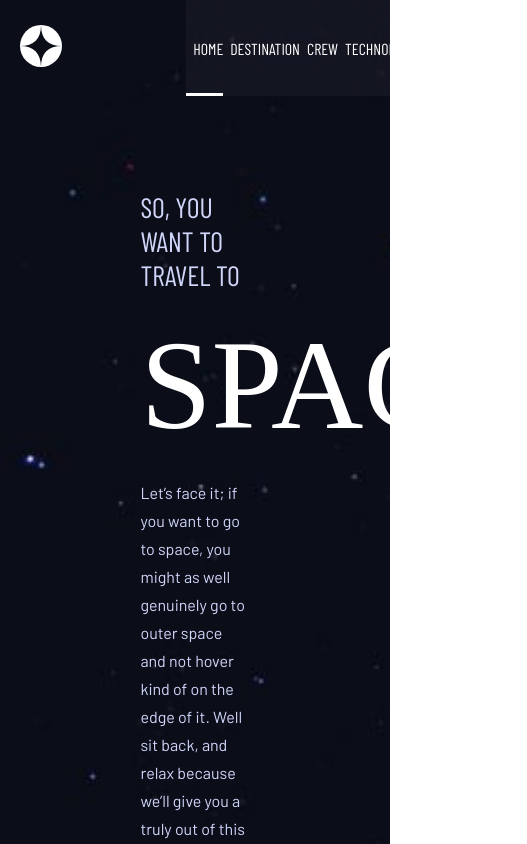
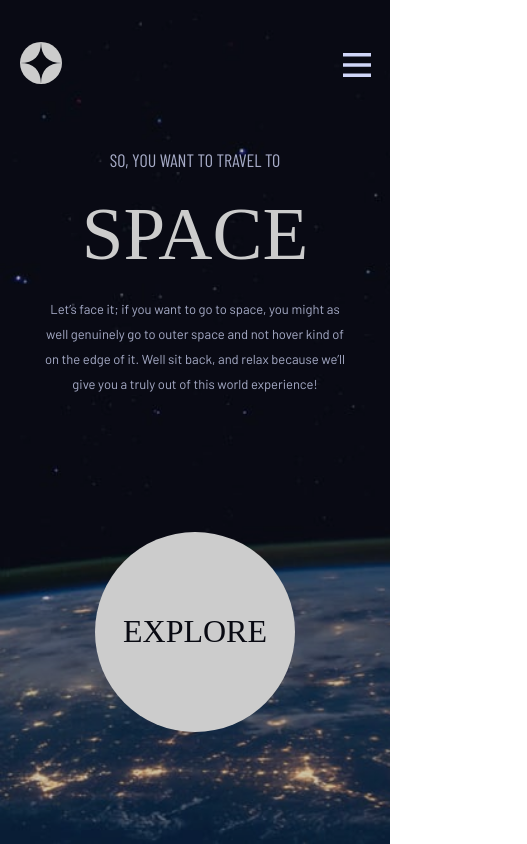
Before and after one commit to Segnities/space-tourism, a React (Vite) app: page / in a window 390 px wide. Shown: the top 844 px of the page, 527 px wide, since content can reach past the window. Built offline with nearby package versions, Linux system fonts and the light colour scheme; a web font is replaced by a local one.

Commit message:
home page mobile, tablet && desktop versions is done

```diff
--- a/src/App.tsx
+++ b/src/App.tsx
@@ -4,24 +4,25 @@ import { BrowserRouter } from "react-router-dom";
 
 import AppRouter from "./components/AppRouter";
 import Header from "./components/UI/Header/Header";
+import MobileHeader from "./components/UI/Header/MobileHeader";
 
 import styles from "./App.module.css";
 import { useSelector } from "react-redux";
+import { useResizeObserver } from "./hooks/useResizeObserver";
 
 function App() {
+  const clientWidth = useResizeObserver();
   const backgroundImage = useSelector(
     (state: { backgroundImage: { backgroundImage: string } }) =>
       state.backgroundImage.backgroundImage
   );
-  console.log(backgroundImage);
-
   return (
     <div
       className={styles["App"]}
       style={{ backgroundImage: `url("${backgroundImage}")` }}
     >
       <BrowserRouter>
-        <Header />
+        {clientWidth > 576 ? <Header /> : <MobileHeader />}
         <AppRouter />
       </BrowserRouter>
     </div>
--- a/src/components/UI/Header/Header.tsx
+++ b/src/components/UI/Header/Header.tsx
@@ -1,7 +1,6 @@
 import React from "react";
 
 import { Link, useLocation } from "react-router-dom";
-
 
 import styles from "./assets/css/Header.module.css";
 import { useResizeObserver } from "../../../hooks/useResizeObserver";
@@ -15,9 +14,7 @@ function Header() {
 
   return (
     <header className={styles["header"]}>
-      <div className={styles["logo"]}>
-        <Logo/>
-      </div>
+      <Logo />
       <div className={styles["line"]}>
         <hr />
       </div>
--- a/src/components/UI/Header/MobileHeader.tsx
+++ b/src/components/UI/Header/MobileHeader.tsx
@@ -1,6 +1,34 @@
-import React from "react";
+import React, { useState } from "react";
 
+import Logo from "../Logo/Logo";
+
+import BurgerMenu from "./assets/img/icon-hamburger.svg";
+import CloseBurgerMenu from "./assets/img/icon-close.svg";
+
+import styles from "./assets/css/Header.module.css";
+import Navbar from "../Navbar/Navbar";
 
 function MobileHeader() {
+  const [isOpen, setIsOpen] = useState(false);
+  return (
+    <>
+      <header className={styles["header"]}>
+        <Logo />
+        <img
+          src={isOpen === false ? BurgerMenu : CloseBurgerMenu}
+          alt=""
+          onClick={() => setIsOpen(!isOpen)}
+        />
+      </header>
+      <div className={styles["wrapper"]}>
+        {isOpen && (
+          <div className={styles["menu"]}>
+            <Navbar />
+          </div>
+        )}
+      </div>
+    </>
+  );
+}
 
-}
+export default MobileHeader;
--- a/src/components/UI/Header/assets/css/Header.module.css
+++ b/src/components/UI/Header/assets/css/Header.module.css
@@ -5,8 +5,6 @@
   align-items: center;
   padding-left: 5vw;
 }
-
-
 
 .line {
   width: 40%;
@@ -20,8 +18,69 @@
   opacity: 0.25;
 }
 
+.wrapper {
+  width: 100%;
+  display: flex;
+  flex-direction: row;
+  justify-content: end;
+  position: fixed;
+  left: 0;
+  right: 0;
+  top: 0;
+  bottom: 0;
+  background-color: rgba(0, 0, 0, 0.2);
+  z-index: 50;
+}
+
+.menu {
+  width: 70vw;
+  min-height: 100vh;
+  display: flex;
+  flex-direction: column;
+  padding-left: 20px;
+  background: rgba(255, 255, 255, 0.04);
+  backdrop-filter: blur(41px);
+  animation: 0.1s ease-in-out showMenu;
+}
+
+.menu ul {
+  position: relative;
+  top: 130px;
+}
+
+.menu ul li {
+  list-style-type: none;
+  margin: 25px 0;
+}
+
+.menu ul li a {
+  text-decoration: none;
+}
+
 @media screen and (max-width: 1200px) {
   .line {
     display: none;
   }
 }
+
+@media screen and (max-width: 572px) {
+  .header {
+    padding-right: 5vw;
+    padding-top: 5vh;
+  }
+
+  .header img {
+    width: 28px;
+    cursor: pointer;
+    z-index: 100;
+  }
+}
+
+@keyframes showMenu {
+  from {
+    width: 0vw;
+  }
+  to {
+    width: 70vw;
+  }
+}
--- a/src/components/UI/Navbar/assets/css/Navbar.module.css
+++ b/src/components/UI/Navbar/assets/css/Navbar.module.css
@@ -4,9 +4,9 @@
   font-size: 16px;
   display: flex;
   align-items: center;
-  height: 96px;
   background: rgba(255, 255, 255, 0.04);
   backdrop-filter: blur(41px);
+  height: 96px;
 }
 
 .navbar ul {
@@ -44,3 +44,26 @@
     display: none;
   }
 }
+
+@media screen and (max-width: 576px) {
+  .navbar {
+    height: auto;
+    backdrop-filter: none;
+    background-color: transparent;
+  }
+  .navbar ul {
+    flex-direction: column;
+  }
+  .navbar ul li a b {
+    display: inline-block;
+  }
+  .navbar ul li a.active {
+    border: none;
+  }
+
+  .navbar ul li a:hover {
+    height: 100%;
+    border: none;
+  }
+
+}
--- a/src/pages/Home/assets/css/Home.module.css
+++ b/src/pages/Home/assets/css/Home.module.css
@@ -137,3 +137,39 @@
     line-height: 30px;
   }
 }
+
+@media screen and (max-width: 768px) {
+
+  .content {
+    width: 100%;
+    align-items: center;
+  }
+
+  .content p:last-child {
+    text-align: center;
+  }
+}
+
+@media screen and (max-width: 400px) {
+  .home {
+    padding: 6vh 10vw;
+  }
+
+  .content h1 {
+    font-size: 75px;
+  }
+
+  .content p:first-child {
+    font-size: 18px;
+  }
+
+  .content p:last-child {
+    font-size: 13px;
+    line-height: 25px;
+  }
+
+  .explore-btn {
+    width: 200px;
+    height: 200px;
+  }
+}
```
